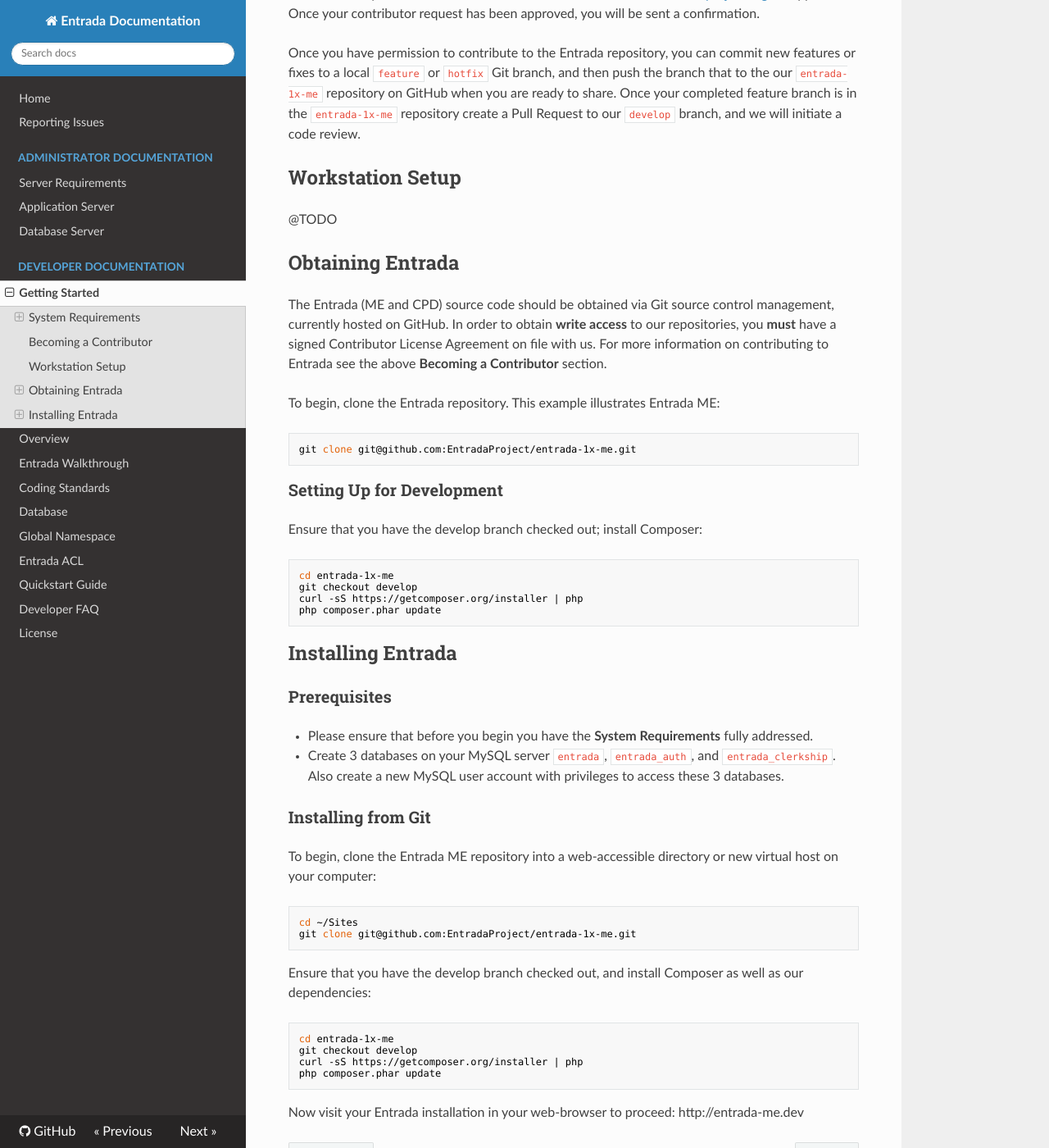
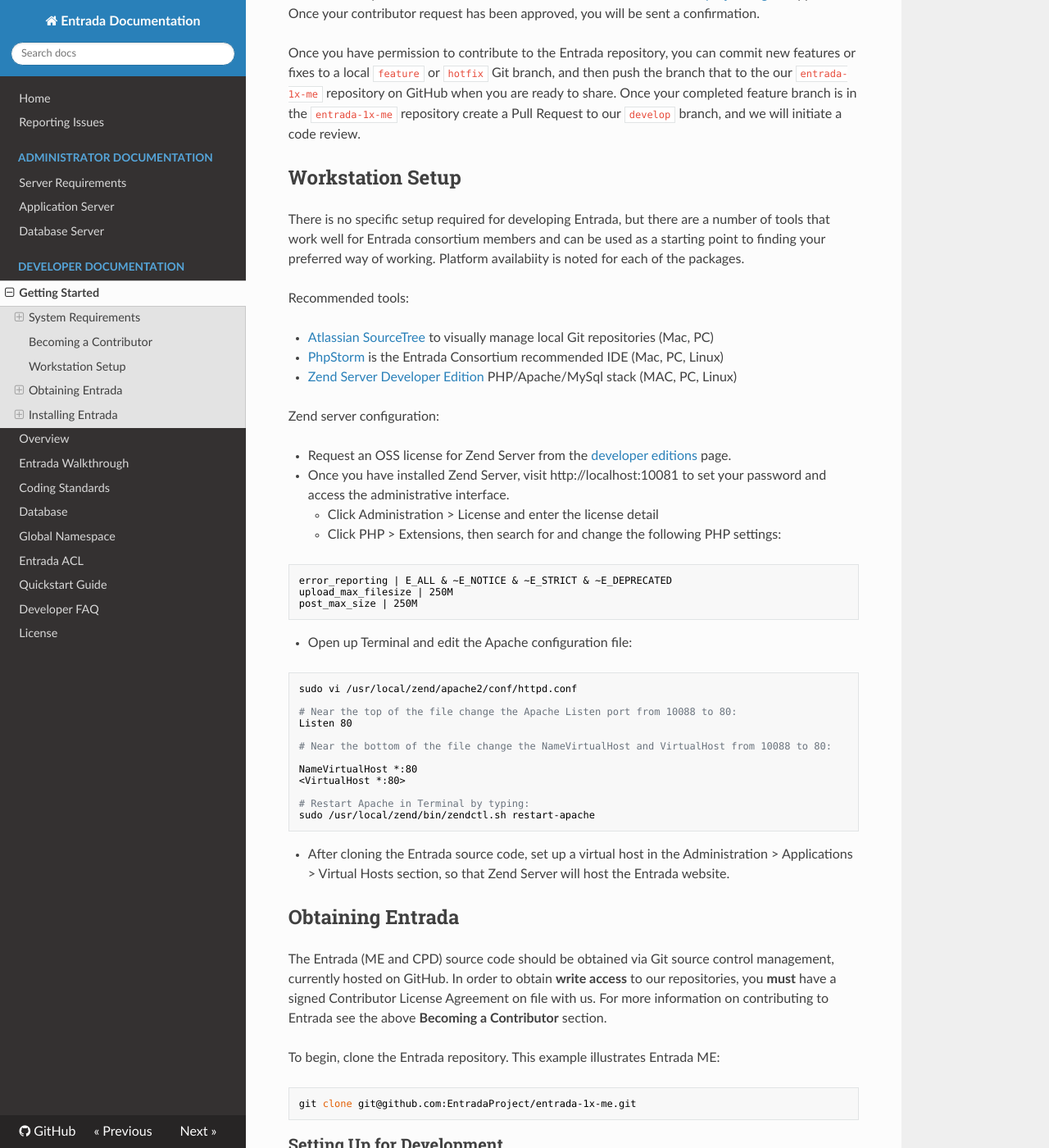
Before and after one commit to pyarmak/entrada-1x-docs, an MkDocs documentation site: the page built from docs/developer/getting-started.md, in a window 1280 px wide and 1400 px high, scrolled down 701 px. Shown: the whole window at 82% size. Built offline with MkDocs 1.6.1, drawn with Linux system fonts in a browser that asks for light colours; nearby versions of some CDN libraries; old or Windows-style settings are respelled for this version of MkDocs.

Commit message:
Update development workstation documentation (WIP)

````diff
--- a/docs/developer/getting-started.md
+++ b/docs/developer/getting-started.md
@@ -22,7 +22,42 @@ Once you have permission to contribute to the Entrada repository, you can commit
 
 ## Workstation Setup
 
-@TODO
+There is no specific setup required for developing Entrada, but there are a number of tools that work well for Entrada consortium members and can be used as a starting point to finding your preferred way of working. Platform availabiity is noted for each of the packages.
+
+Recommended tools:
+
+- [Atlassian SourceTree](http://www.sourcetreeapp.com/) to visually manage local Git repositories (Mac, PC)
+- [PhpStorm](http://www.jetbrains.com/phpstorm/) is the Entrada Consortium recommended IDE (Mac, PC, Linux)
+- [Zend Server Developer Edition](http://www.zend.com/en/products/server/downloads) PHP/Apache/MySql stack (MAC, PC, Linux)
+
+Zend server configuration:
+
+- Request an OSS license for Zend Server from the [developer editions](http://www.zend.com/en/products/server/developer-editions-comparison) page.
+- Once you have installed Zend Server, visit http://localhost:10081 to set your password and access the administrative interface.
+    * Click Administration > License and enter the license detail
+    * Click PHP > Extensions, then search for and change the following PHP settings:
+```
+error_reporting | E_ALL & ~E_NOTICE & ~E_STRICT & ~E_DEPRECATED
+upload_max_filesize | 250M
+post_max_size | 250M
+```
+- Open up Terminal and edit the Apache configuration file:
+```
+sudo vi /usr/local/zend/apache2/conf/httpd.conf
+
+# Near the top of the file change the Apache Listen port from 10088 to 80:
+Listen 80
+
+# Near the bottom of the file change the NameVirtualHost and VirtualHost from 10088 to 80:
+
+NameVirtualHost *:80
+<VirtualHost *:80>
+
+# Restart Apache in Terminal by typing:
+sudo /usr/local/zend/bin/zendctl.sh restart-apache
+```
+- After cloning the Entrada source code, set up a virtual host in the Administration > Applications > Virtual Hosts section, so that Zend Server will host the Entrada website.
+
 
 ## Obtaining Entrada
 
````
